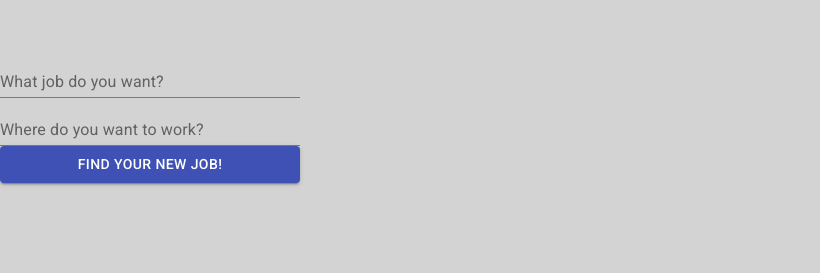
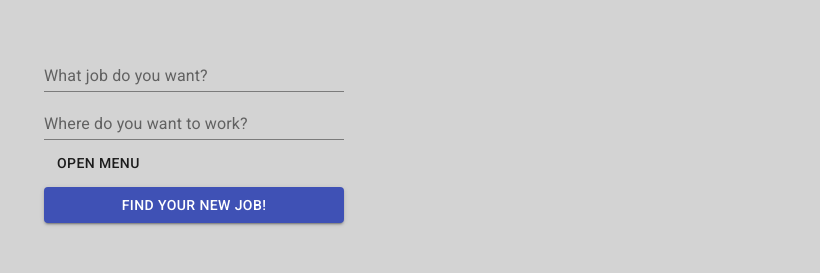
Before and after one commit to Scott09/jg-assignment, a React (Create React App) app: page / in a window 1280 px wide. Shown: the top 273 px of the page, without its empty margins (0-820 px from the left). Built offline with nearby package versions, Linux system fonts and the light colour scheme.

Commit message:
Add SimpleMenu dropdown component into App

```diff
--- a/src/App.css
+++ b/src/App.css
@@ -6,12 +6,11 @@
 }
 
 .inputform {
-  margin-top: 50px;
+  margin: 44px;
   display: flex;
   flex-direction: column;
   max-width: 100%;
   width: 300px;
-  margin-bottom: 50px;
 }
 
 .job-content {
--- a/src/App.js
+++ b/src/App.js
@@ -5,15 +5,13 @@
 import { Button } from '@material-ui/core';
 import { Container } from '@material-ui/core';
 import JobCard from '../src/components/JobCard/Jobcard.component';
-
-
+import SimpleMenu from '../src/components/SimpleMenu/SimpleMenu.component';
 
 function App() {
 
   const [jobs, setJobs] = useState();
   const [city, setCity] = useState("");
   const [jobSearch, setJobSearch] = useState("");
-
 
   const handleSubmit = async (event) => {
 
@@ -22,15 +20,17 @@
       const response = await fetch(`/jobs?jobSearch=${jobSearch}&location=${city}`);
       const json = await response.json();
       setJobs(json.jobs);
+      //reset TextField states
       setCity("");
       setJobSearch("");
     } catch (error) {
       console.log(error);
     }
+
   };
 
 
-  // Just for debugging
+  // Just for debugging purposes
   useEffect(() => {
     console.log(jobs);
   }, [jobs])
@@ -39,12 +39,16 @@
   return (
     <div className="App">
 
+
+
       <div>
+
         <form className="inputform" onSubmit={handleSubmit} >
 
 
             <TextField id="standard-basic" label="What job do you want?" value={jobSearch} onChange={e => setJobSearch(e.target.value)} type="text" name="jobdescription"/>
             <TextField id="standard-basic" label="Where do you want to work?" value={city} onChange={e => setCity(e.target.value)} type="text" name="city"/>
+            <SimpleMenu />
 
 
             <Button className="button" type="submit" variant="contained" color="primary">
--- /dev/null
+++ b/src/components/SimpleMenu/SimpleMenu.component.jsx
@@ -0,0 +1,36 @@
+import React from 'react';
+import Button from '@material-ui/core/Button';
+import Menu from '@material-ui/core/Menu';
+import MenuItem from '@material-ui/core/MenuItem';
+import './SimpleMenu.styles.css';
+
+export default function SimpleMenu() {
+  const [anchorEl, setAnchorEl] = React.useState(null);
+
+  const handleClick = event => {
+    setAnchorEl(event.currentTarget);
+  };
+
+  const handleClose = () => {
+    setAnchorEl(null);
+  };
+
+  return (
+    <div className="simple-menu">
+      <Button aria-controls="simple-menu" aria-haspopup="true" onClick={handleClick}>
+        Open Menu
+      </Button>
+      <Menu
+        id="simple-menu"
+        anchorEl={anchorEl}
+        keepMounted
+        open={Boolean(anchorEl)}
+        onClose={handleClose}
+      >
+        <MenuItem onClick={handleClose}>Profile</MenuItem>
+        <MenuItem onClick={handleClose}>My account</MenuItem>
+        <MenuItem onClick={handleClose}>Logout</MenuItem>
+      </Menu>
+    </div>
+  );
+}
--- /dev/null
+++ b/src/components/SimpleMenu/SimpleMenu.styles.css
@@ -0,0 +1,3 @@
+.simple-menu {
+  margin: 5px;
+}
```
